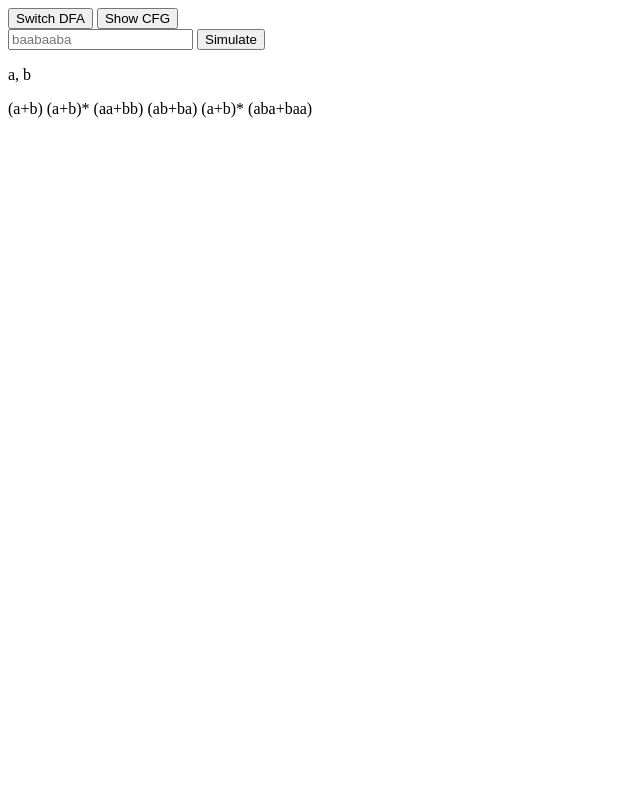
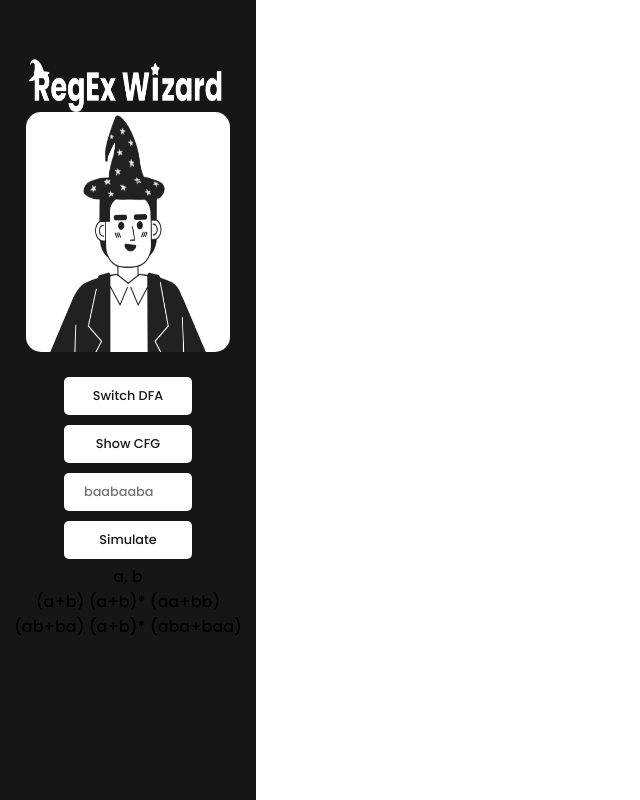
Before and after one commit to Circhastic/regex-webapp, a plain HTML site: page index.html in a window 1280 px wide. Shown: the whole page, without its empty margins (0-640 px from the left). Drawn offline with Linux system fonts and the light colour scheme; no server answers.

Commit message:
reverted to old css file

```diff
--- a/index.html
+++ b/index.html
@@ -4,15 +4,15 @@
     <meta charset="UTF-8">
     <meta name="viewport" content="width=device-width, initial-scale=1.0">
     <title>RegEx Wizard</title>
-    <!-- <link rel="stylesheet" href="style.css"> -->
+    <link rel="stylesheet" href="style.css">
     <link rel="icon" href="img/profile.png">
 </head>
 <body>
     <div class="container">
         <div class="sidebar">
             <div class="sidebar-header">
-                <!-- <img class="sidebar-header-logo" src="img/logo.png" alt="Logo"> -->
-                <!-- <img class="sidebar-header-title" src="img/profile.png" alt="Title"> -->
+                <img class="sidebar-header-logo" src="img/logo.png" alt="Logo">
+                <img class="sidebar-header-title" src="img/profile.png" alt="Title">
             </div>
 
             <div class="sidebar-menu">
--- a/style.css
+++ b/style.css
@@ -13,37 +13,53 @@
 }
 
 .sidebar {
-    width: 40%;
-    background-color: black;
-    padding: 20px;
-    height: 100vh;
+    width: 20%;
+    background-color: #171616;
+    padding-top: 7vh;
+    position: fixed;
+    height: 100%;
+    overflow-y: hidden;
+    text-align: center;
 }
 
-.sidebar-header {
-    display: flex;
-    justify-content: space-between;
-    flex-direction: row-reverse;
+.sidebar-header-title {
+    width:16VW;
+    border-radius: 15px;
+    margin-left: auto;
+     margin-right: auto;
+    height: 30VH;
+    display: block;
+    margin-bottom: 20px;
 }
 
-.sidebar-header-logo, .sidebar-header-title {
-    width: 45%;
+.sidebar-header-logo {
+    width: 16vw;
+    height: 7vh;
+    margin-left: auto;
+     margin-right: auto;
+    display: block;
 }
 
 .sidebar-menu {
+    margin-top: 20px;
     display: flex;
     flex-direction: column;
     align-items: center;
-    margin-top: 20px;
 }
 
 .sidebar-menu button, .sidebar-menu input[type="text"] {
-    width: 300px;
-    padding: 10px; /* Adjust as needed */
-    margin: 5px 0; /* Adjust as needed */
-    border-radius: 5px; /* Rounded borders */
+    padding: 10px 20px;
+    margin: 5px 0;
+    background-color: #ffffff;
+    color: #171616;
+    border: none;
+    border-radius: 5px;
+    width: 50%;
+    cursor: pointer;
+    font-family: Poppins;
+    font-size:1vw;
 }
-
-.sidebar-menu #input, .sidebar-menu #simulate_input {
-    display: flex;
-    justify-content: space-between;
+.sidebar-menu button:hover {
+    background-color: #322f2f;
+    color: #fff;
 }
```
